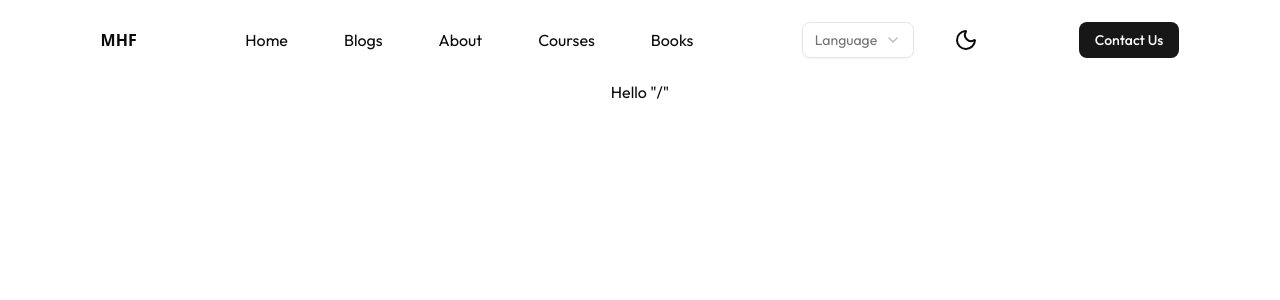
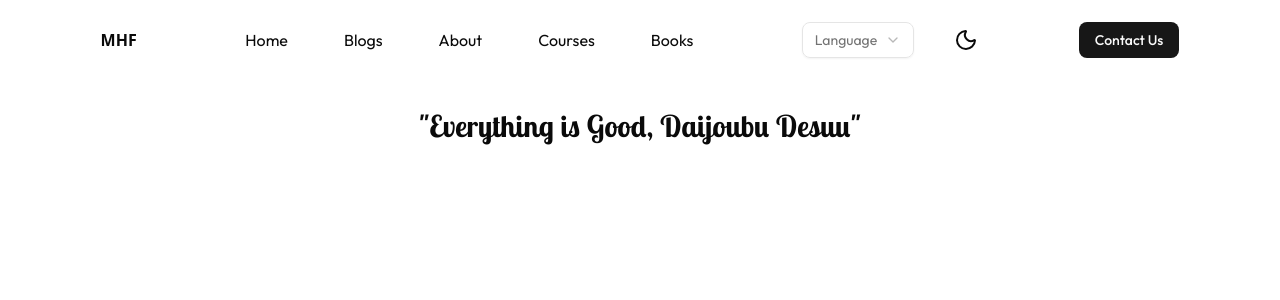
Before and after one commit to fzsf163/rks-blog-frontend, a React (Vite) app: page / in a window 1280 px wide. Shown: the top 300 px of the page. Built offline with nearby package versions, Linux system fonts and the light colour scheme.

Commit message:
hook line added

```diff
--- a/src/routes/index.tsx
+++ b/src/routes/index.tsx
@@ -5,5 +5,12 @@ export const Route = createFileRoute('/')({
 })
 
 function App() {
-  return <div className="text-center">Hello "/"</div>
+  return (
+    <main className="text-center">
+      {/*hookline*/}
+      <div className="font-hook p-7 text-3xl font-semibold">
+        "Everything is Good, Daijoubu Desuu"
+      </div>
+    </main>
+  )
 }
```
